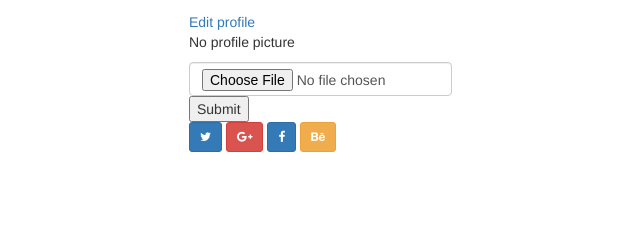
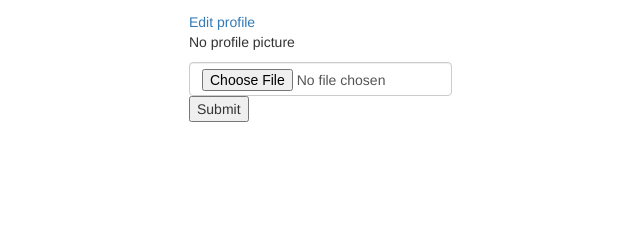
Before and after one commit to joseck12/minutepitch, a Python web app: template app/templates/profile/profile.html in a window 1280 px wide; the page is wider, and only the part inside the window is pictured. Shown: the part 110-352 px from the top of that part, without its empty margins (338-978 px from the left). Run offline with Jinja, Linux system fonts and the light colour scheme; the template is opened without the code that fills it, so the values that code supplies are empty; some libraries are stand-ins or nearby versions.

Commit message:
add new change

```diff
--- a/app/templates/profile/profile.html
+++ b/app/templates/profile/profile.html
@@ -37,20 +37,6 @@
                     </div>
                     </form>
                 </div>
-                <div class="bottom">
-                    <a class="btn btn-primary btn-twitter btn-sm" href="https://twitter.com/webmaniac">
-                        <i class="fa fa-twitter"></i>
-                    </a>
-                    <a class="btn btn-danger btn-sm" rel="publisher" href="https://plus.google.com/+ahmshahnuralam">
-                        <i class="fa fa-google-plus"></i>
-                    </a>
-                    <a class="btn btn-primary btn-sm" rel="publisher" href="https://plus.google.com/shahnuralam">
-                        <i class="fa fa-facebook"></i>
-                    </a>
-                    <a class="btn btn-warning btn-sm" rel="publisher" href="https://plus.google.com/shahnuralam">
-                        <i class="fa fa-behance"></i>
-                    </a>
-                </div>
             </div>
 
         </div>
```
